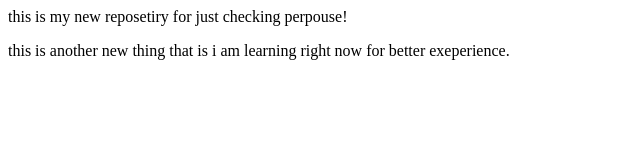
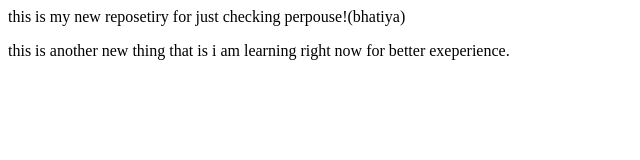
Before and after one commit to BhatiyaPravin/local-repository, a plain HTML site: page index.html in a window 1280 px wide. Shown: the full height of the page, 0-640 px from the left. Drawn offline with Linux system fonts and the light colour scheme.

Commit message:
Bhatiya add

```diff
--- a/index.html
+++ b/index.html
@@ -1,3 +1,3 @@
-<p>this is my new reposetiry for just checking perpouse!</p>
+<p>this is my new reposetiry for just checking perpouse!(bhatiya)</p>
 <p>this is another new thing that is i am learning right now for better exeperience.
 </p>
```
